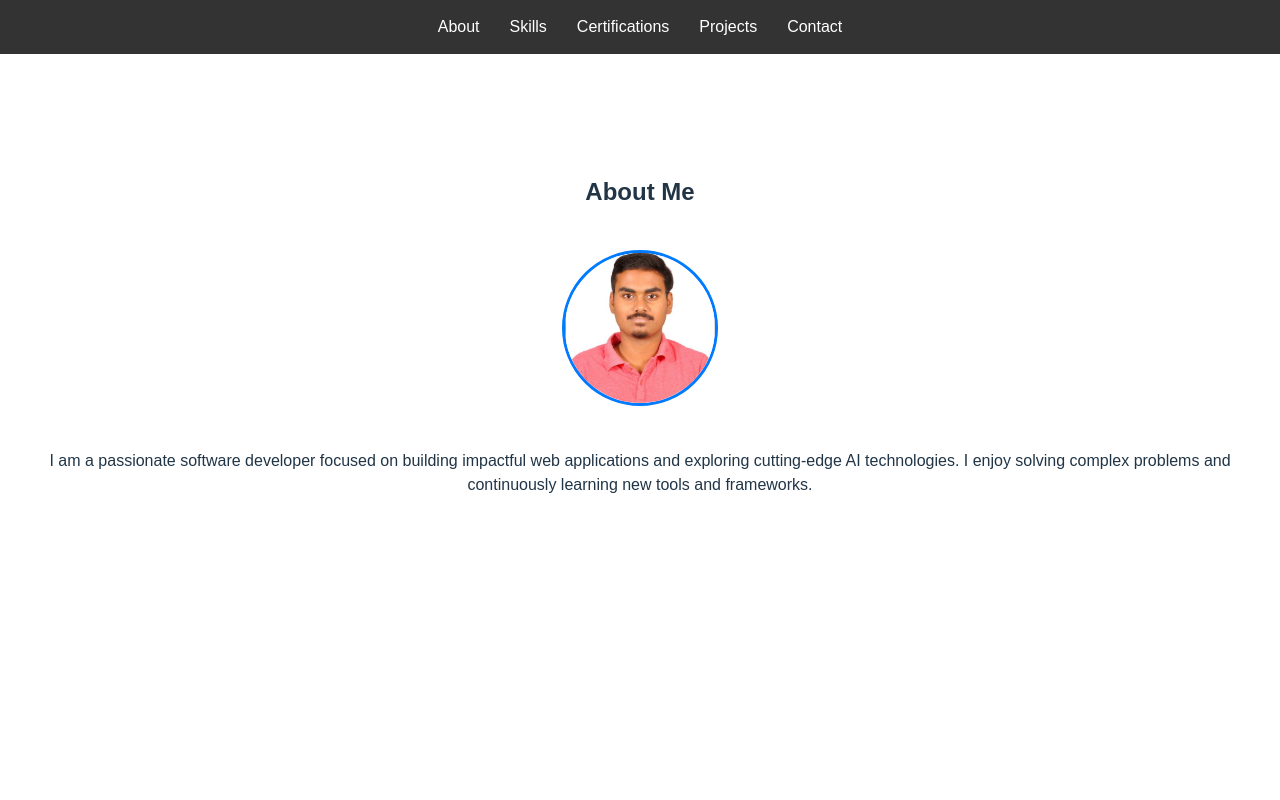
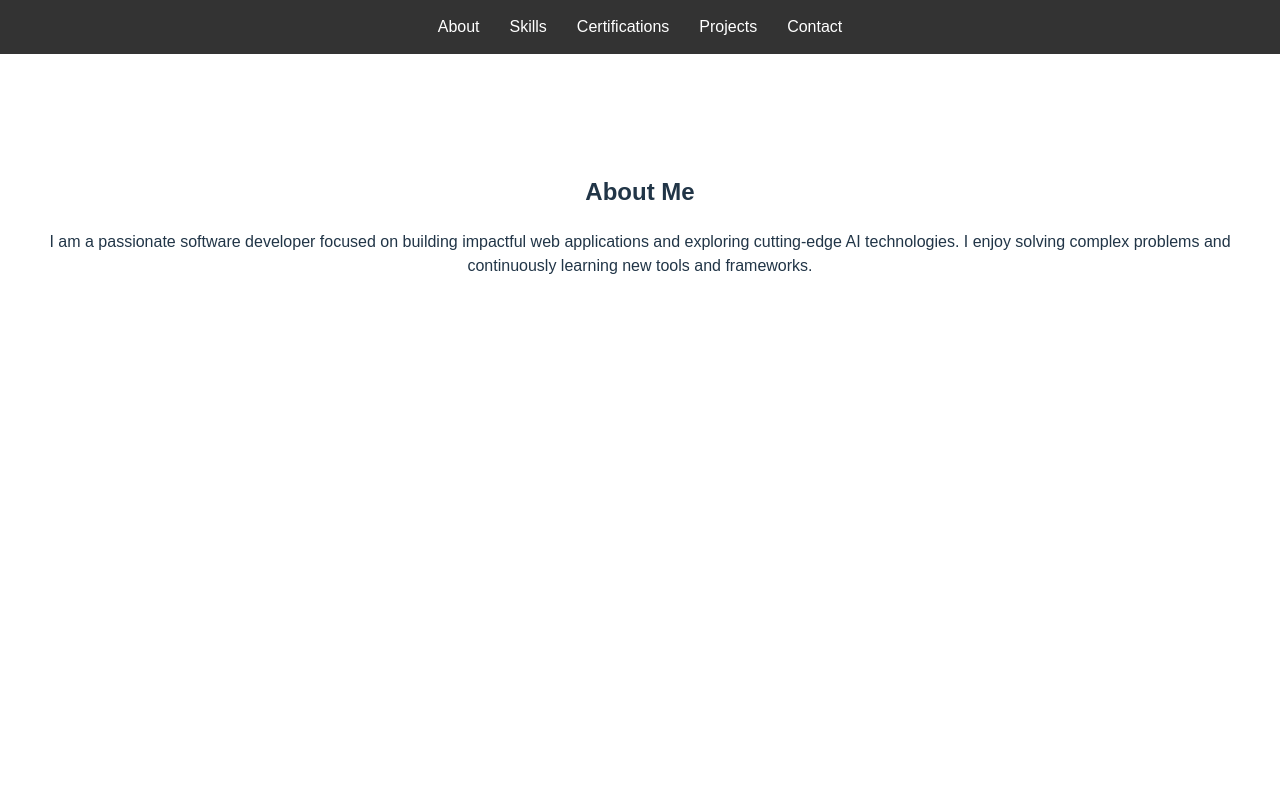
Before and after one commit to saiprasad0905/Portfolio, a React (Vite) app: page / in a window 1280 px wide. Shown: the top 800 px of the page. Built offline with nearby package versions, Linux system fonts and the light colour scheme.

Commit message:
the finally updated

```diff
--- a/src/components/About/About.jsx
+++ b/src/components/About/About.jsx
@@ -1,12 +1,12 @@
 import React from "react";
 import "./About.css";
 // import profileImg from "../../assets/profile.jpg"; // adjust this if needed
-import profileImg from "../../assets/profile.jpg";
+// import profileImg from "../../assets/profile.jpg";
 
 const About = () => (
   <section id="about" className="about">
     <h2>About Me</h2>
-    <img src={profileImg} alt="Profile" className="profile-img" />
+    {/* <img src={profileImg} alt="Profile" className="profile-img" /> */}
     <p>
       I am a passionate software developer focused on building impactful web applications and exploring cutting-edge AI technologies.
       I enjoy solving complex problems and continuously learning new tools and frameworks.
```
